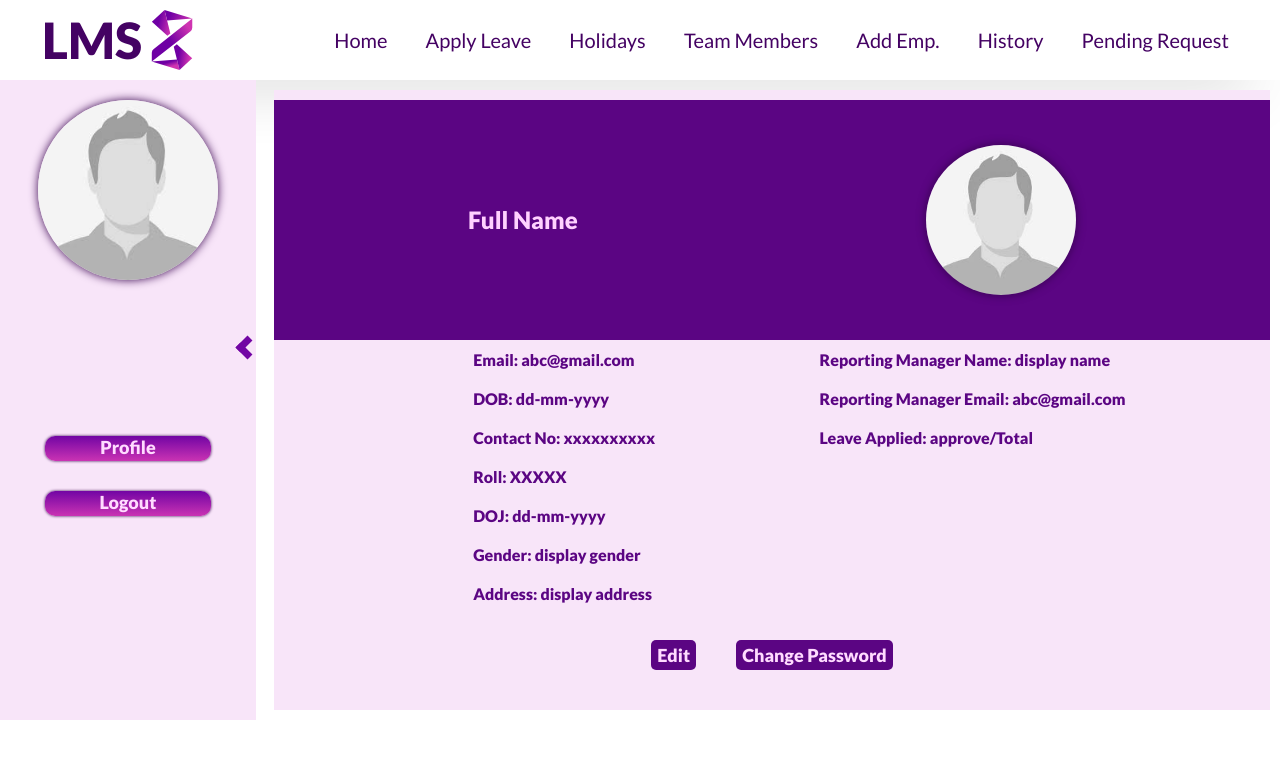
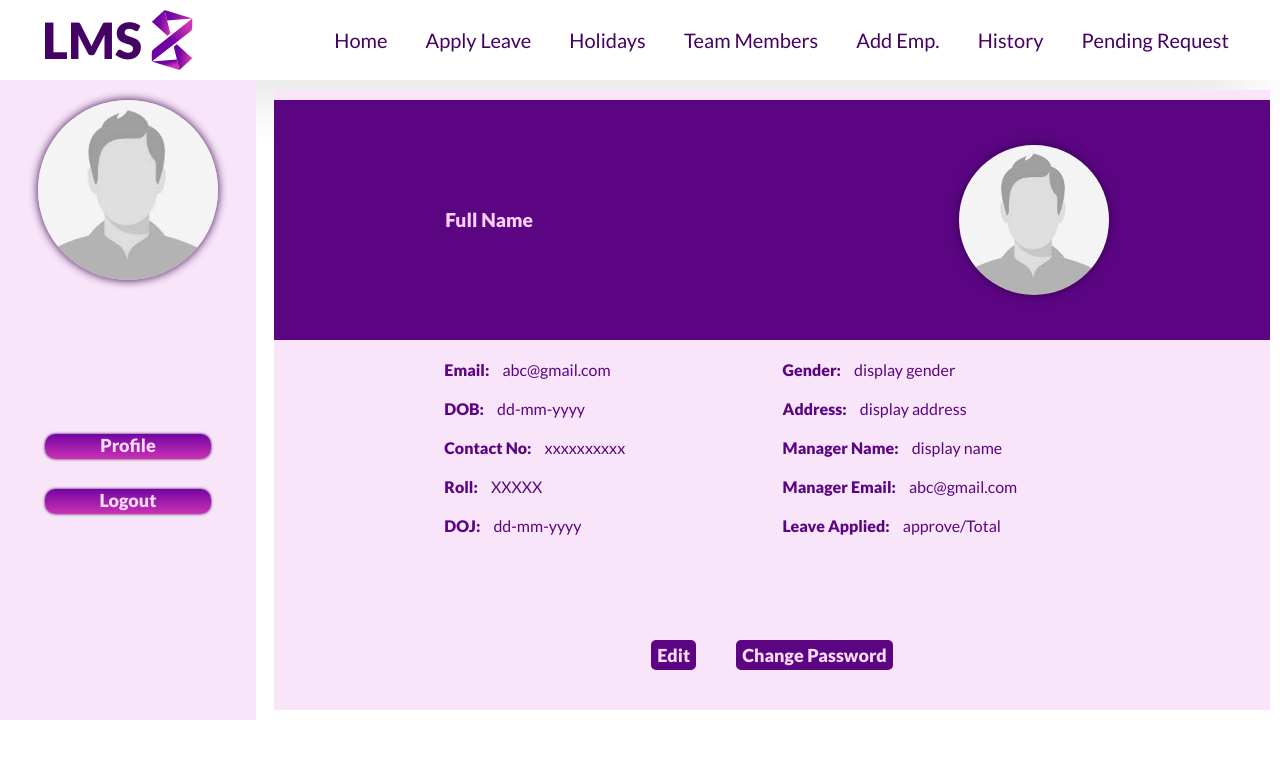
Before and after one commit to shubh045/learning-management-system, a React (Create React App) app in the folder Client/: page /profile in a window 1280 px wide. Shown: the top 758 px of the page. Built offline with nearby package versions, Linux system fonts and the light colour scheme.

Commit message:
updated profile

```diff
--- a/Client/src/component/Profile/Profile.css
+++ b/Client/src/component/Profile/Profile.css
@@ -4,7 +4,7 @@
     flex-direction: column;
     align-items: center;
     font-family: "lato";
-    gap:80px;
+    gap: 135px;
     height:100%;
 }
 .profsubcont{
@@ -12,19 +12,17 @@
     flex-direction: column;
     align-items: center;
     width:100%;
-    gap:20px;
 }
 .end{
     gap:30px;
-    justify-content: end;
 }
-.arrowl{
+/* .arrowl{
     border: solid #7205a4;
     border-width: 0 7px 7px 0;
     padding: 5px;
     transform: rotate(135deg);
     align-self: flex-end;
-}
+} */
 /* .arrowr{
     border: solid #7205a4;
     border-width: 0 7px 7px 0;
--- a/Client/src/component/Profile/Profile.js
+++ b/Client/src/component/Profile/Profile.js
@@ -4,14 +4,14 @@ import dummy from './dummypic.jpg'
 import { Link } from 'react-router-dom'
 
 const Profile = () => {
-  const collapse=()=>{
-    // document.querySelector()
-  }
+  // const collapse=()=>{
+  //   document.querySelector()
+  // }
   return (
     <div className='profcontainer'>
       <div className='profsubcont'>
       <img src={dummy}  className='profpic'/><br/>
-      <i className="arrowl" onclick={collapse}></i>
+      {/* <i className="arrowl" onclick={collapse}></i> */}
       </div>
       {/* <Link to={"/"}>Dashboard</Link><br />
       <Link to={"/team-member"}>Team member</Link> <br />
--- a/Client/src/component/Profile/Profileinfo.css
+++ b/Client/src/component/Profile/Profileinfo.css
@@ -13,7 +13,6 @@
 .tinfo{
     background: #5b0583;
     width: 100%;
-    color: rgb(255, 209, 255);
     display: flex;
     flex-direction: row;
     align-items: center;
@@ -27,14 +26,29 @@
     border-radius: 100px;
     box-shadow: 0px 0px 10px #35034c;
 }
+#myipt{
+    background: transparent;
+    border: none;
+    color: rgb(255, 209, 255);
+    font-size: larger;
+    font-weight: bolder;
+    width: auto;
+}
+#myip{
+    background: transparent;
+    border: none;
+    font-size: medium;
+    font-weight: normal;
+    width: auto;
+    color: #5b0583;
+}
 .minfo{
     width: 100%;
     display: flex;
     height: 35vh;
-    flex-direction: column;
-    flex-wrap: wrap;
-    gap:20px;
-    padding-left: 20%;
+    flex-direction: row;
+    justify-content: center;
+    gap:50px;
 }
 
 .binfo{
@@ -51,6 +65,7 @@
     font-size: 18px;
     border: none;
     transition-duration: 0.5s;
+    cursor: pointer;
 }
 .edit:hover,.changepass:hover{
     box-shadow: 0px 0px 6px #35034c;
--- a/Client/src/component/Profile/Profileinfo.js
+++ b/Client/src/component/Profile/Profileinfo.js
@@ -5,26 +5,36 @@ import dummy from './dummypic.jpg'
 //pic,name,email,dob,doj,roll,gender,contact no, address, reporting manager,leave request,pending leave
 export default function Profileinfo() {
 	const navigate = useNavigate()
+  const handleonclick=()=>{
+    // document.getElementById("myipt").readOnly="false";
+    // document.getElementById("myipt").style.background="visible";
+    document.getElementsByClassName("edit").textContent="Save";
+    // document.getElementById("myip").readOnly="false";
+  }
   return (
     <div className="info">
 	    	<div className='tinfo'>
-				<h2>Full Name</h2>
+				<input type="text" id="myipt" value="Full Name" />
 				<img src={dummy} className='image' alt="pic"/>
 			</div>
-			<div className='minfo'>
-				<div>Email: abc@gmail.com</div>
-        <div>DOB: dd-mm-yyyy</div>
-        <div>Contact No: xxxxxxxxxx</div>
-        <div>Roll: XXXXX</div>
-        <div>DOJ: dd-mm-yyyy</div>
-        <div>Gender: display gender</div>
-        <div>Address: display address</div>
-        <div>Reporting Manager Name: display name</div>
-        <div>Reporting Manager Email: abc@gmail.com</div>
-        <div>Leave Applied: approve/Total</div>
+			< div className='minfo'>
+        <div className='minfoin'>
+          <div>Email: <input type="email" id="myip" value="abc@gmail.com" readOnly/></div>
+          <div>DOB: <input type="text" id="myip" value="dd-mm-yyyy" readOnly/></div>
+          <div>Contact No: <input type="text" id="myip" value="xxxxxxxxxx" readOnly/></div>
+          <div>Roll: <input type="text" id="myip" value="XXXXX" readOnly/></div>
+          <div>DOJ: <input type="text" id="myip" value="dd-mm-yyyy" readOnly/></div>
+          </div>
+          <div className='minfoin'>
+          <div>Gender: <input type="text" id="myip" value="display gender" readOnly/></div>
+          <div>Address: <input type="text" id="myip" value="display address" readOnly/></div>
+          <div>Manager Name: <input type="text" id="myip" value="display name" readOnly/></div>
+          <div>Manager Email: <input type="text" id="myip" value="abc@gmail.com" readOnly/></div>
+          <div>Leave Applied: <input type="text" id="myip" value="approve/Total" readOnly/></div>
+          </div>
 			</div>
 			<div className='binfo'>
-			<button className='edit'>Edit</button>
+			<button className='edit' onClick={handleonclick}>Edit</button>
       <button className='changepass' onClick={() => navigate("/change-pwd")}>Change Password</button>
 			</div>
 	  </div>
```
